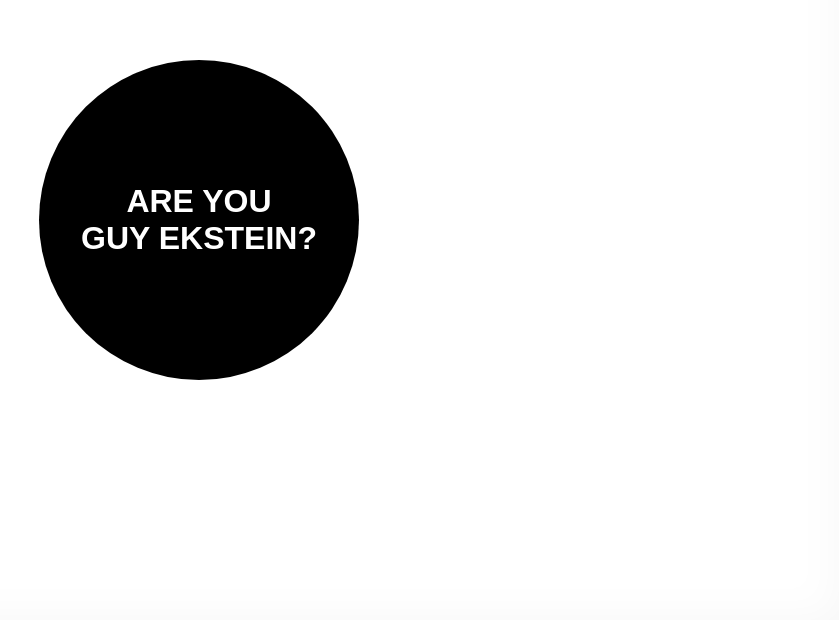
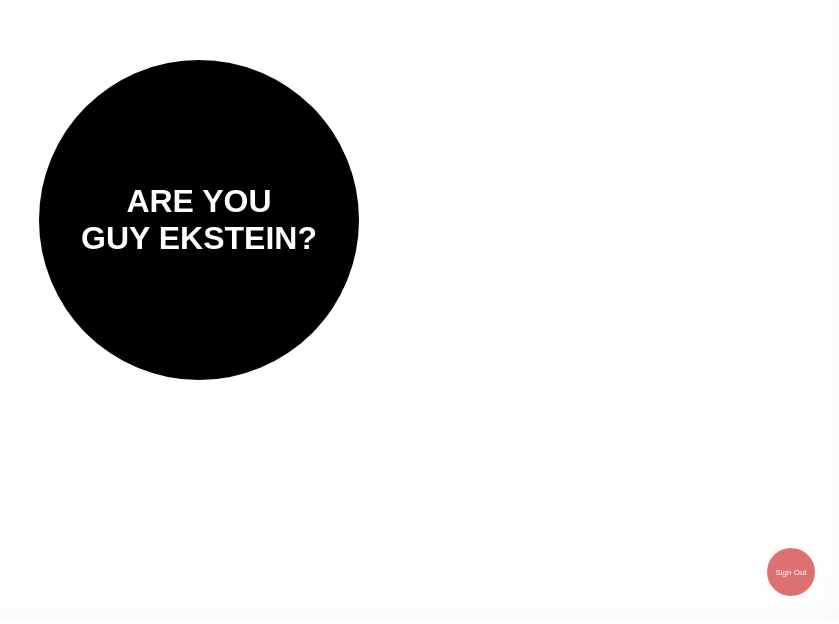
Before and after one commit to GEDstudios/ProductivityPop, a website with bundled scripts: page index.html in a window 1280 px wide. Shown: the part 180-804 px from the top of the page, without its empty margins (441-1280 px from the left). Built offline with nearby package versions, Linux system fonts and the light colour scheme; no server answers; animation ran at ten frames a second.

Commit message:
signout btn

```diff
--- a/TaskBubble.js
+++ b/TaskBubble.js
@@ -2,9 +2,10 @@ class TaskBubble {
     constructor(position, title = defaultTaskTitle, date, color = ColorScheme[Math.floor(Math.random() * ColorScheme.length)], scale = 1, id = "") {
         let pos = position == null ? editPosition : position;
         this.body = Bodies.circle(pos.x, pos.y, defaultBubbleSize, {
-            friction: 1,
+            friction: 5,
             frictionAir: 0.05,
-            restitution: 0.5,
+            frictionStatic: 10,
+            restitution: 0.3,
             render: {
                 fillStyle: color,
                 strokeStyle: '#292455',
@@ -15,7 +16,6 @@ class TaskBubble {
                 category: 1,
             }
         });
-
         this.body.title = title;
         this.body.date = date;
         this.body.taskBubble = this;
--- a/app.js
+++ b/app.js
@@ -314,7 +314,7 @@ function StackToScreenDifference() {
 function SetBubblesAttraction() {
   bubbleStack.bodies.forEach(bubble => {
     let force = Vector.mult(
-      Vector.sub(addTaskButton.body.position, bubble.position), bubble.area * 0.00000001);
+      Vector.sub(addTaskButton.body.position, bubble.position), bubble.area * 0.000000005);
     Body.applyForce(bubble, bubble.position, force);
 
   });
--- a/index.html
+++ b/index.html
@@ -15,6 +15,7 @@
       <button class="login-btn" onclick="SignIn();">ARE YOU<br>GUY  EKSTEIN?</button>
     </div>
 
+    <button class="logout-btn" onclick="SignOut();">Sign Out</button>
 
     <!-- zoom-->
     <div class="zoom-div"></div>
--- a/save.js
+++ b/save.js
@@ -99,6 +99,10 @@ async function DeleteDatabaseTask(bubbleBody) {
     await deleteDoc(taskRef);
 }
 
+async function SignOut() {
+    SignOut(auth);
+}
+
 const querySnapshot = await getDocs(collection(db, "tasks"));
 querySnapshot.forEach((doc) => {
     new TaskBubble(GetRandomPositionOutsideScreen(100), doc.data().title, doc.data().date, doc.data().color, doc.data().scale, doc.id);
@@ -108,3 +112,4 @@ window.CreateDatabaseTask = CreateDatabaseTask;
 window.EditDatabaseTask = EditDatabaseTask;
 window.DeleteDatabaseTask = DeleteDatabaseTask;
 window.SignIn = SignIn;
+window.SignOut = SignOut;
--- a/styles.css
+++ b/styles.css
@@ -231,3 +231,18 @@ body {
   border: none;
   border-radius: 50%;
 }
+
+.logout-btn {
+  font-weight: 400;
+  position: absolute;
+  right: 0%;
+  bottom: 0%;
+  margin: 1.5rem;
+  width: 3rem;
+  height: 3rem;
+  font-size: 0.5rem;
+  color: white;
+  background-color: rgb(221, 113, 113);
+  border: none;
+  border-radius: 50%;
+}
```
